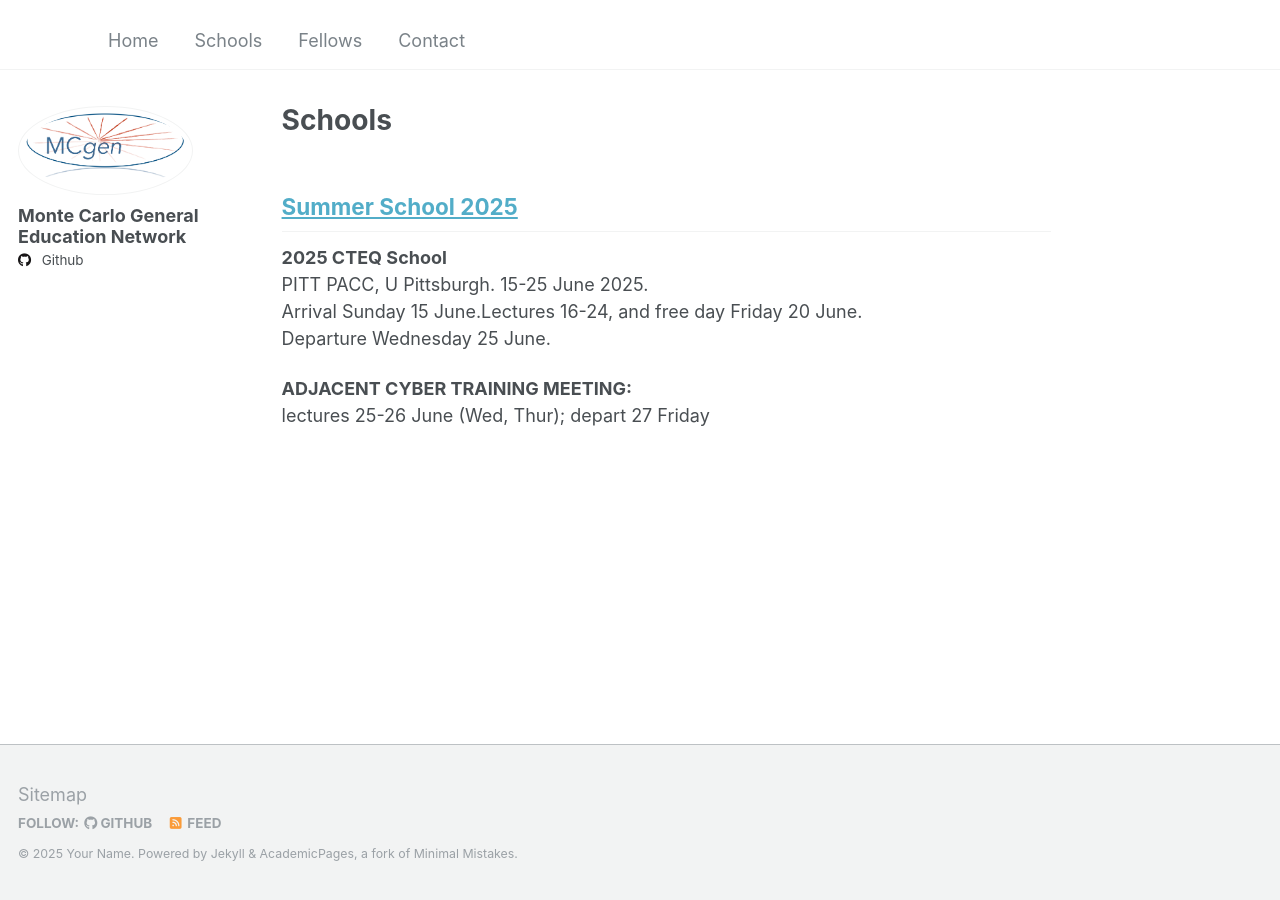
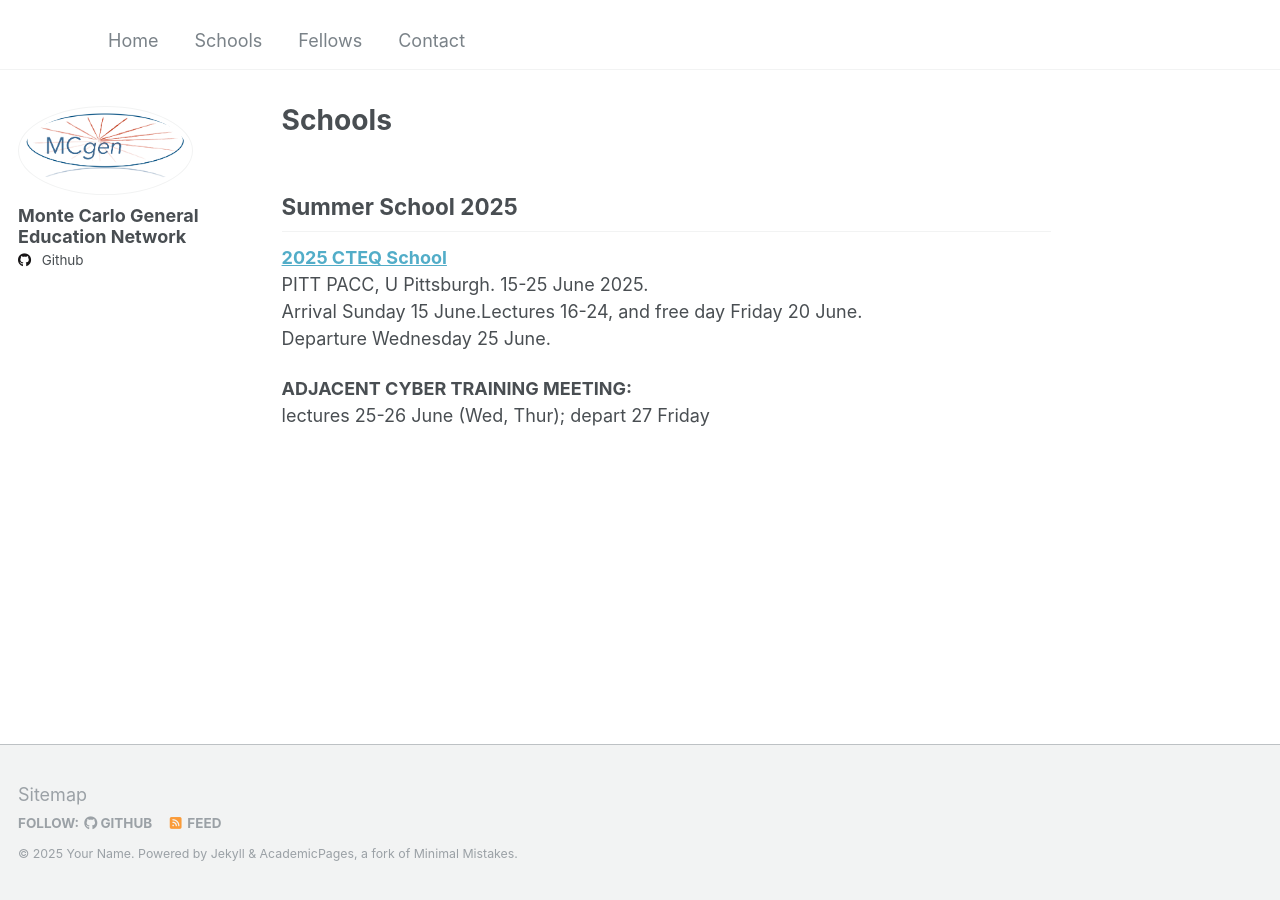
Before and after one commit to MCGenEdNet/MCGenEdNet.github.io, a Jekyll site: the page built from _pages/cv.md, in a window 1280 px wide. Built offline with Jekyll 4.4.1, drawn with Linux system fonts in a browser that asks for light colours.

Commit message:
Update cv.md

```diff
--- a/_pages/cv.md
+++ b/_pages/cv.md
@@ -7,9 +7,9 @@ redirect_from:
   - /cv.html
 ---
 
-## [Summer School 2025](https://indico.cern.ch/event/1497407/)
+## Summer School 2025
 
-**2025 CTEQ School**\
+[**2025 CTEQ School**](https://indico.cern.ch/event/1497407/)\
 PITT PACC, U Pittsburgh. 15-25 June 2025.\
 Arrival Sunday 15 June.Lectures 16-24, and free day Friday 20 June.\
 Departure Wednesday 25 June.
```
